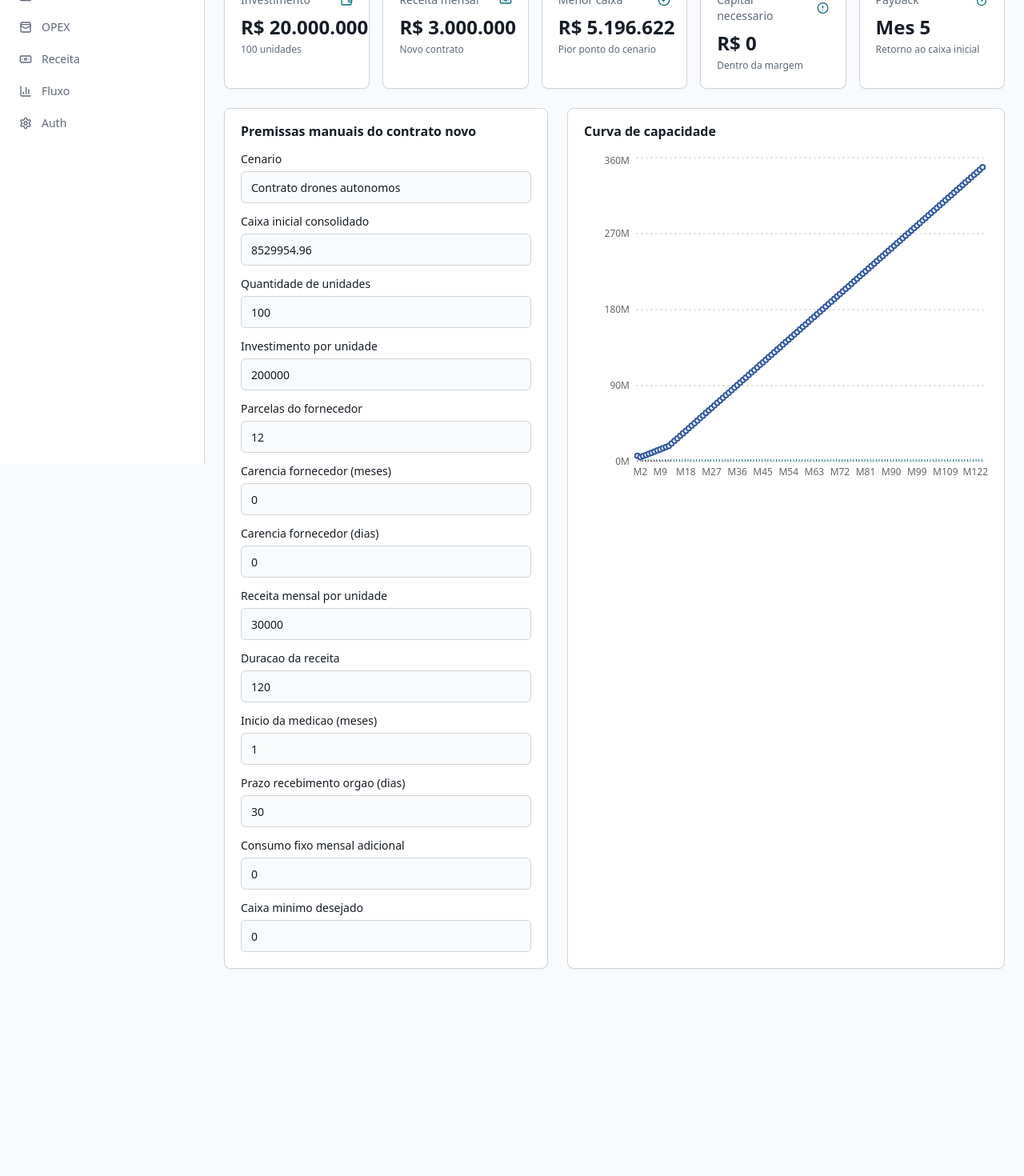
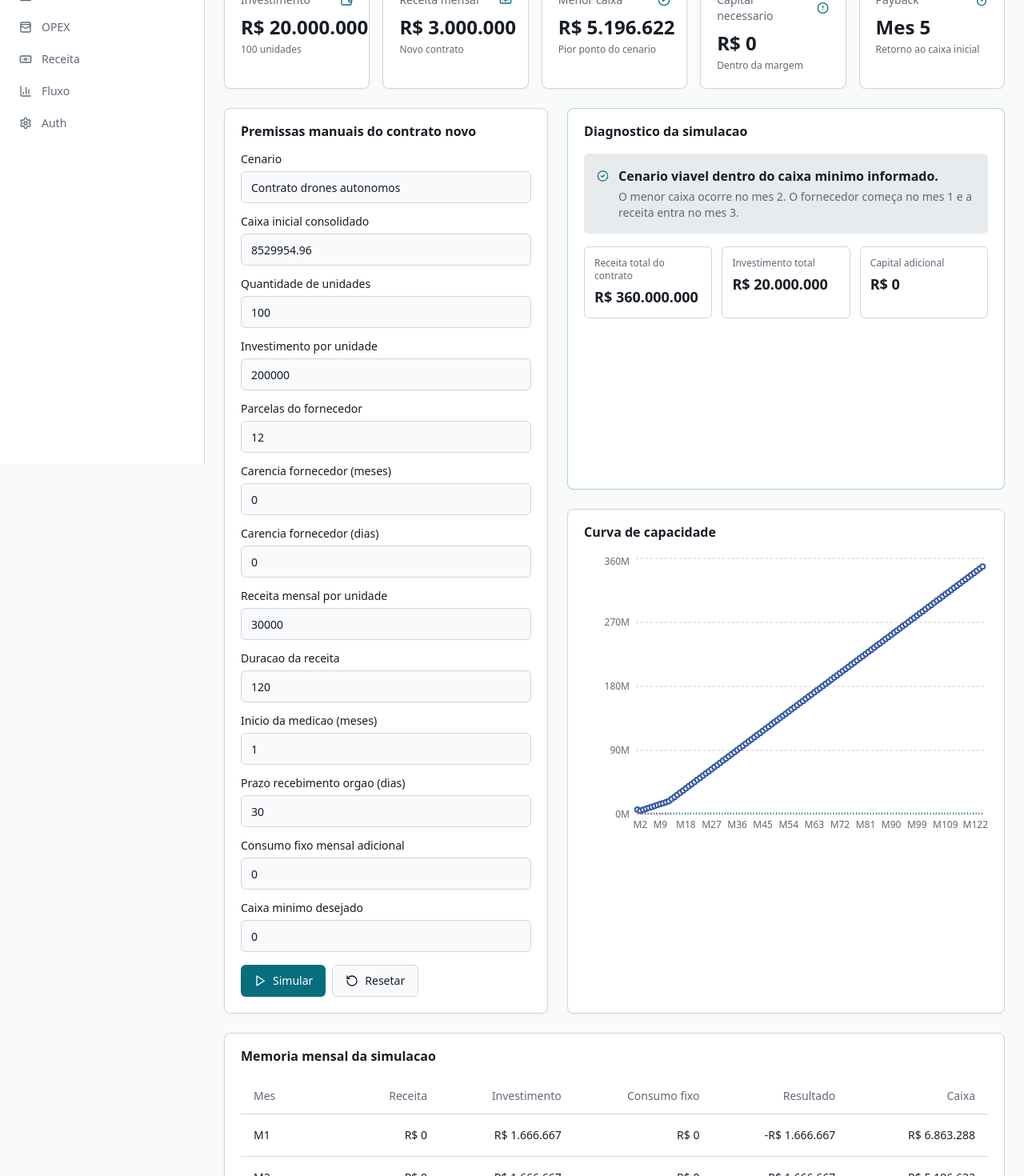
Before and after one commit to renandiniz75/akler-contract-intelligence, a Next.js app: page /capacity in a window 1280 px wide. Shown: the part 220-1690 px from the top of the page at 80% size. Before the commit the page ends 1455 px from the top, so only its background shows below. Built offline with nearby package versions, Linux system fonts and the light colour scheme.

Commit message:
Make capacity simulator actionable

```diff
--- a/components/capacity-simulator.tsx
+++ b/components/capacity-simulator.tsx
@@ -1,15 +1,16 @@
 "use client";
 
-import { useMemo, useState } from "react";
-import { useEffect } from "react";
+import { useEffect, useMemo, useState } from "react";
 import { Bar, BarChart, CartesianGrid, Line, ResponsiveContainer, Tooltip, XAxis, YAxis } from "recharts";
 import { StatCard } from "@/components/stat-card";
+import { Button } from "@/components/ui/button";
 import { Card, CardContent, CardHeader, CardTitle } from "@/components/ui/card";
 import { Input } from "@/components/ui/input";
 import { Label } from "@/components/ui/label";
+import { Table, TableBody, TableCell, TableHead, TableHeader, TableRow } from "@/components/ui/table";
 import { formatCurrency } from "@/lib/calculations";
 import { simulateCapacityScenario, type CapacityScenarioInput } from "@/lib/capacity-simulation";
-import { Banknote, CheckCircle2, CircleAlert, Timer, Wallet } from "lucide-react";
+import { Banknote, CheckCircle2, CircleAlert, Play, RotateCcw, Timer, Wallet } from "lucide-react";
 
 const defaultScenario: CapacityScenarioInput = {
   name: "Contrato drones autonomos",
@@ -43,20 +44,35 @@ const numberFields: Array<{ key: keyof CapacityScenarioInput; label: string; ste
 ];
 
 export function CapacitySimulator() {
+  const [draft, setDraft] = useState<CapacityScenarioInput>(defaultScenario);
   const [scenario, setScenario] = useState<CapacityScenarioInput>(defaultScenario);
   const [mounted, setMounted] = useState(false);
   const result = useMemo(() => simulateCapacityScenario(scenario), [scenario]);
   const StatusIcon = result.feasible ? CheckCircle2 : CircleAlert;
+  const decision = result.feasible
+    ? "Cenario viavel dentro do caixa minimo informado."
+    : "Cenario exige capital adicional ou renegociacao de prazo.";
+  const pressureMonths = result.months.filter((month) => month.investmentOutflow > 0 || month.newRevenue > 0).slice(0, 18);
 
   useEffect(() => {
     setMounted(true);
   }, []);
 
   function updateField(key: keyof CapacityScenarioInput, value: string) {
-    setScenario((current) => ({
+    setDraft((current) => ({
       ...current,
       [key]: key === "name" ? value : Number(value)
     }));
+  }
+
+  function runSimulation(event: React.FormEvent<HTMLFormElement>) {
+    event.preventDefault();
+    setScenario(draft);
+  }
+
+  function resetScenario() {
+    setDraft(defaultScenario);
+    setScenario(defaultScenario);
   }
 
   return (
@@ -75,10 +91,10 @@ export function CapacitySimulator() {
             <CardTitle>Premissas manuais do contrato novo</CardTitle>
           </CardHeader>
           <CardContent>
-            <form className="grid gap-4 md:grid-cols-2 xl:grid-cols-1">
+            <form className="grid gap-4 md:grid-cols-2 xl:grid-cols-1" onSubmit={runSimulation}>
               <div className="grid gap-2 md:col-span-2 xl:col-span-1">
                 <Label htmlFor="scenario-name">Cenario</Label>
-                <Input id="scenario-name" value={scenario.name} onChange={(event) => updateField("name", event.target.value)} />
+                <Input id="scenario-name" value={draft.name} onChange={(event) => updateField("name", event.target.value)} />
               </div>
               {numberFields.map((field) => (
                 <div key={field.key} className="grid gap-2">
@@ -88,12 +104,46 @@ export function CapacitySimulator() {
                     type="number"
                     min="0"
                     step={field.step ?? "1"}
-                    value={scenario[field.key] as number}
+                    value={draft[field.key] as number}
                     onChange={(event) => updateField(field.key, event.target.value)}
                   />
                 </div>
               ))}
+              <div className="flex flex-wrap items-center gap-2 md:col-span-2 xl:col-span-1">
+                <Button type="submit">
+                  <Play className="mr-2 h-4 w-4" />
+                  Simular
+                </Button>
+                <Button type="button" variant="outline" onClick={resetScenario}>
+                  <RotateCcw className="mr-2 h-4 w-4" />
+                  Resetar
+                </Button>
+              </div>
             </form>
+          </CardContent>
+        </Card>
+
+        <div className="grid gap-6">
+          <Card className={result.feasible ? "border-primary/30" : "border-destructive/40"}>
+            <CardHeader>
+              <CardTitle>Diagnostico da simulacao</CardTitle>
+            </CardHeader>
+            <CardContent className="grid gap-4">
+              <div className="flex items-start gap-3 rounded-md bg-muted p-4">
+                <StatusIcon className={result.feasible ? "mt-0.5 h-5 w-5 text-primary" : "mt-0.5 h-5 w-5 text-destructive"} />
+                <div>
+                  <p className="font-semibold">{decision}</p>
+                  <p className="mt-1 text-sm text-muted-foreground">
+                    O menor caixa ocorre no mes {result.lowestCashMonth || 1}. O fornecedor começa no mes{" "}
+                    {result.firstSupplierPaymentMonth ?? "sem saida"} e a receita entra no mes {result.firstRevenueMonth ?? "sem entrada"}.
+                  </p>
+                </div>
+              </div>
+              <div className="grid gap-3 text-sm md:grid-cols-3">
+                <Metric label="Receita total do contrato" value={formatCurrency(result.totalRevenue)} />
+                <Metric label="Investimento total" value={formatCurrency(result.totalInvestment)} />
+                <Metric label="Capital adicional" value={formatCurrency(result.requiredCapital)} />
+              </div>
             </CardContent>
           </Card>
 
@@ -102,7 +152,7 @@ export function CapacitySimulator() {
               <CardTitle>Curva de capacidade</CardTitle>
             </CardHeader>
             <CardContent>
-            <div className="h-[420px] w-full">
+              <div className="h-[360px] w-full">
                 {mounted ? (
                   <ResponsiveContainer width="100%" height="100%">
                     <BarChart data={result.months}>
@@ -122,5 +172,47 @@ export function CapacitySimulator() {
           </Card>
         </div>
       </div>
+
+      <Card>
+        <CardHeader>
+          <CardTitle>Memoria mensal da simulacao</CardTitle>
+        </CardHeader>
+        <CardContent>
+          <Table>
+            <TableHeader>
+              <TableRow>
+                <TableHead>Mes</TableHead>
+                <TableHead className="text-right">Receita</TableHead>
+                <TableHead className="text-right">Investimento</TableHead>
+                <TableHead className="text-right">Consumo fixo</TableHead>
+                <TableHead className="text-right">Resultado</TableHead>
+                <TableHead className="text-right">Caixa</TableHead>
+              </TableRow>
+            </TableHeader>
+            <TableBody>
+              {pressureMonths.map((month) => (
+                <TableRow key={month.month}>
+                  <TableCell className="font-medium">M{month.month}</TableCell>
+                  <TableCell className="text-right">{formatCurrency(month.newRevenue)}</TableCell>
+                  <TableCell className="text-right">{formatCurrency(month.investmentOutflow)}</TableCell>
+                  <TableCell className="text-right">{formatCurrency(month.fixedBurn)}</TableCell>
+                  <TableCell className="text-right">{formatCurrency(month.net)}</TableCell>
+                  <TableCell className="text-right font-medium">{formatCurrency(month.cumulativeCash)}</TableCell>
+                </TableRow>
+              ))}
+            </TableBody>
+          </Table>
+        </CardContent>
+      </Card>
+    </div>
   );
 }
+
+function Metric({ label, value }: { label: string; value: string }) {
+  return (
+    <div className="rounded-md border bg-white p-3">
+      <p className="text-xs font-medium text-muted-foreground">{label}</p>
+      <p className="mt-1 text-lg font-semibold">{value}</p>
+    </div>
+  );
+}
--- a/lib/capacity-simulation.ts
+++ b/lib/capacity-simulation.ts
@@ -27,9 +27,13 @@ export type CapacityScenarioResult = {
   totalInvestment: number;
   monthlyRevenue: number;
   totalRevenue: number;
+  totalFixedBurn: number;
   lowestCash: number;
+  lowestCashMonth: number;
   requiredCapital: number;
   paybackMonth: number | null;
+  firstSupplierPaymentMonth: number | null;
+  firstRevenueMonth: number | null;
   feasible: boolean;
   bufferBreached: boolean;
   months: CapacityScenarioMonth[];
@@ -51,9 +55,13 @@ export function simulateCapacityScenario(input: CapacityScenarioInput): Capacity
   const investmentInstallment = totalInvestment / input.supplierInstallments;
   const monthlyRevenue = input.units * input.revenuePerUnitMonthly;
   const totalRevenue = monthlyRevenue * input.revenueDurationMonths;
+  const totalFixedBurn = input.monthlyFixedBurn * horizon;
   let cumulativeCash = input.initialCash;
   let lowestCash = cumulativeCash;
+  let lowestCashMonth = 0;
   let paybackMonth: number | null = null;
+  let firstSupplierPaymentMonth: number | null = null;
+  let firstRevenueMonth: number | null = null;
 
   const months = Array.from({ length: horizon }, (_, index): CapacityScenarioMonth => {
     const month = index + 1;
@@ -65,7 +73,19 @@ export function simulateCapacityScenario(input: CapacityScenarioInput): Capacity
     const net = newRevenue - investmentOutflow - fixedBurn;
 
     cumulativeCash += net;
-    lowestCash = Math.min(lowestCash, cumulativeCash);
+
+    if (paysSupplier && firstSupplierPaymentMonth === null) {
+      firstSupplierPaymentMonth = month;
+    }
+
+    if (receivesRevenue && firstRevenueMonth === null) {
+      firstRevenueMonth = month;
+    }
+
+    if (cumulativeCash < lowestCash) {
+      lowestCash = cumulativeCash;
+      lowestCashMonth = month;
+    }
 
     if (paybackMonth === null && cumulativeCash >= input.initialCash && month > supplierStartOffset) {
       paybackMonth = month;
@@ -85,9 +105,13 @@ export function simulateCapacityScenario(input: CapacityScenarioInput): Capacity
     totalInvestment,
     monthlyRevenue,
     totalRevenue,
+    totalFixedBurn,
     lowestCash,
-    requiredCapital: Math.max(0, -lowestCash),
+    lowestCashMonth,
+    requiredCapital: Math.max(0, input.minimumCashBuffer - lowestCash),
     paybackMonth,
+    firstSupplierPaymentMonth,
+    firstRevenueMonth,
     feasible: lowestCash >= input.minimumCashBuffer,
     bufferBreached: lowestCash < input.minimumCashBuffer,
     months
```
Lines whose indentation alone changed are shown as unchanged.
